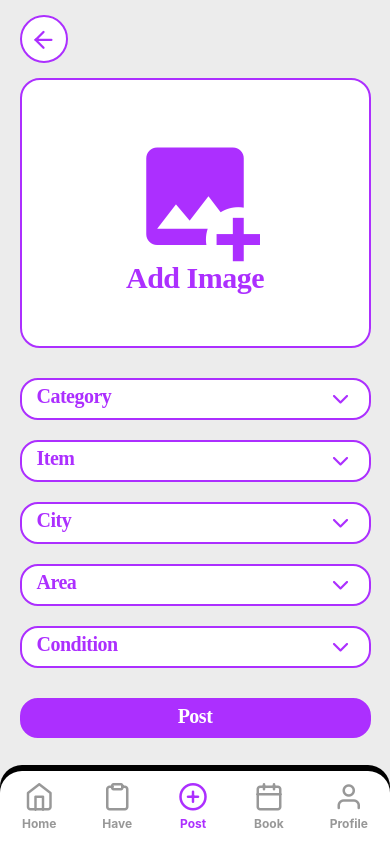
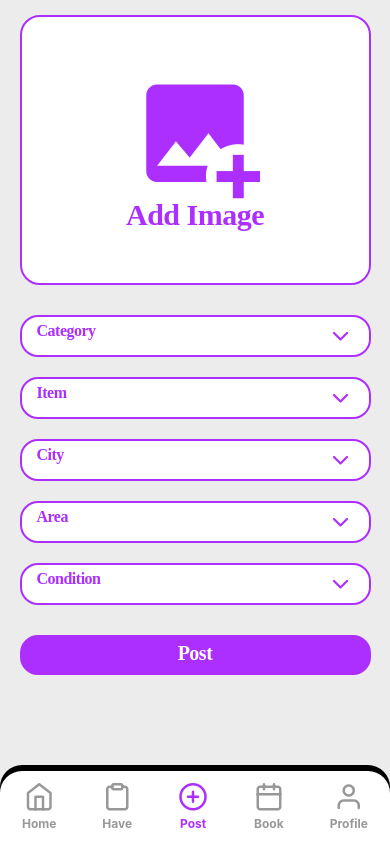
Before and after one commit to HasanAlasker/LendYard, a React Native app in the folder client/: screen /Post in a window 390 px wide. Built offline with nearby package versions, Linux system fonts and the light colour scheme.

Commit message:
removed back button from post page

```diff
--- a/client/components/AddImageBtn.js
+++ b/client/components/AddImageBtn.js
@@ -29,7 +29,8 @@ const getStyles = (theme) =>
       borderColor: theme.purple,
       marginBottom: 10,
       justifyContent:'center',
-      alignItems:'center'
+      alignItems:'center',
+      marginTop:15,
     },
     text:{
         fontSize:30,
--- a/client/components/DropBox.js
+++ b/client/components/DropBox.js
@@ -38,7 +38,8 @@ const getStyles = (theme) =>
     text: {
       color: theme.purple,
       fontWeight: "bold",
-      fontSize: 20,
+      fontSize: 16,
+      textAlignVertical:'center'
     },
     left:{
         flexDirection:'row',
--- a/client/components/FormBtn.js
+++ b/client/components/FormBtn.js
@@ -5,12 +5,12 @@ import useThemedStyles from "../hooks/useThemedStyles";
 import { useTheme } from "../config/ThemeContext";
 import AppText from "../config/AppText";
 
-function FormBtn({ title, }) {
+function FormBtn({ title, onPress }) {
   const styles = useThemedStyles(getStyles);
   const { theme } = useTheme();
 
   return (
-    <TouchableOpacity style={styles.container}>
+    <TouchableOpacity onPress={onPress} style={styles.container}>
       <AppText style={styles.text}>{title}</AppText>
     </TouchableOpacity>
   );
--- a/client/components/InputBox.js
+++ b/client/components/InputBox.js
@@ -39,7 +39,7 @@ const getStyles = (theme) =>
     text: {
       color: theme.purple,
       fontWeight: "bold",
-      fontSize: 20,
+      fontSize: 16,
       flex:1,
       padding:0,
       margin:0,
--- a/client/pages/Users/Post.js
+++ b/client/pages/Users/Post.js
@@ -1,7 +1,7 @@
 import React from 'react';
 import { View, StyleSheet } from 'react-native';
 import SafeScreen from '../../components/SafeScreen';
-import FullScreen from '../../components/FullScreen';
+import ScrollScreen from '../../components/ScrollScreen';
 import Navbar from '../../components/Navbar';
 import BackBtn from '../../components/BackBtn';
 import DropBox from '../../components/DropBox';
@@ -12,8 +12,8 @@ import FormBtn from '../../components/FormBtn';
 function Post(props) {
   return (
     <SafeScreen>
-      <FullScreen>
-        <BackContainer><BackBtn></BackBtn></BackContainer>
+      <ScrollScreen>
+        {/* <BackContainer><BackBtn></BackBtn></BackContainer> */}
         <AddImageBtn></AddImageBtn>
         <DropBox placeholder={"Category"}></DropBox>
         <DropBox placeholder={"Item"}></DropBox>
@@ -21,7 +21,7 @@ function Post(props) {
         <DropBox placeholder={"Area"}></DropBox>
         <DropBox placeholder={"Condition"}></DropBox>
         <FormBtn title={"Post"}></FormBtn>
-      </FullScreen>
+      </ScrollScreen>
       <Navbar></Navbar>
     </SafeScreen>
   );
```
